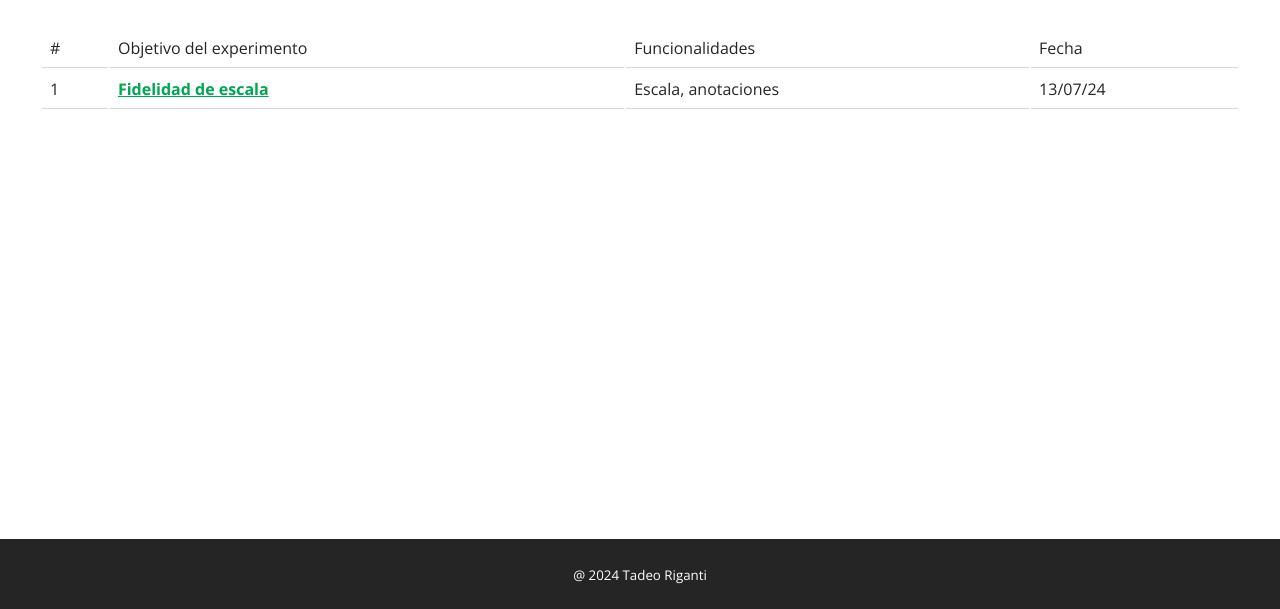
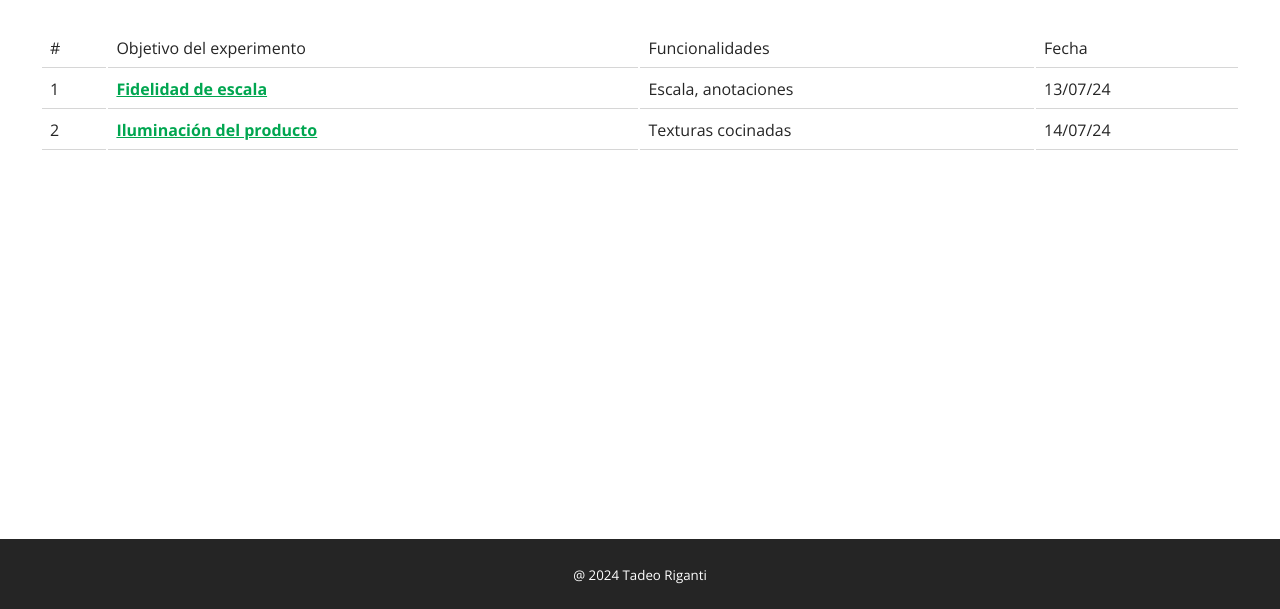
Before and after one commit to TadeoRiganti/probador-virtual, a plain HTML site: page templates/laboratory.html in a window 1280 px wide. Shown: the part 191-800 px from the top of the page. Drawn offline with nearby package versions, Linux system fonts and the light colour scheme; some packages are replaced by stand-ins of ours; a script that the page names is missing.

Commit message:
FEAT: Add new row to table and connect it with 'lab-product-lightning.html'

```diff
--- a/templates/laboratory.html
+++ b/templates/laboratory.html
@@ -57,6 +57,12 @@
                             <td>Escala, anotaciones</td>
                             <td>13/07/24</td>
                         </tr>
+                        <tr>
+                            <td>2</td>
+                            <td><a href="lab-product-lightning.html">Iluminación del producto</a></td>
+                            <td>Texturas cocinadas</td>
+                            <td>14/07/24</td>
+                        </tr>
                     </tbody>
                 </table>
             </div>
```
